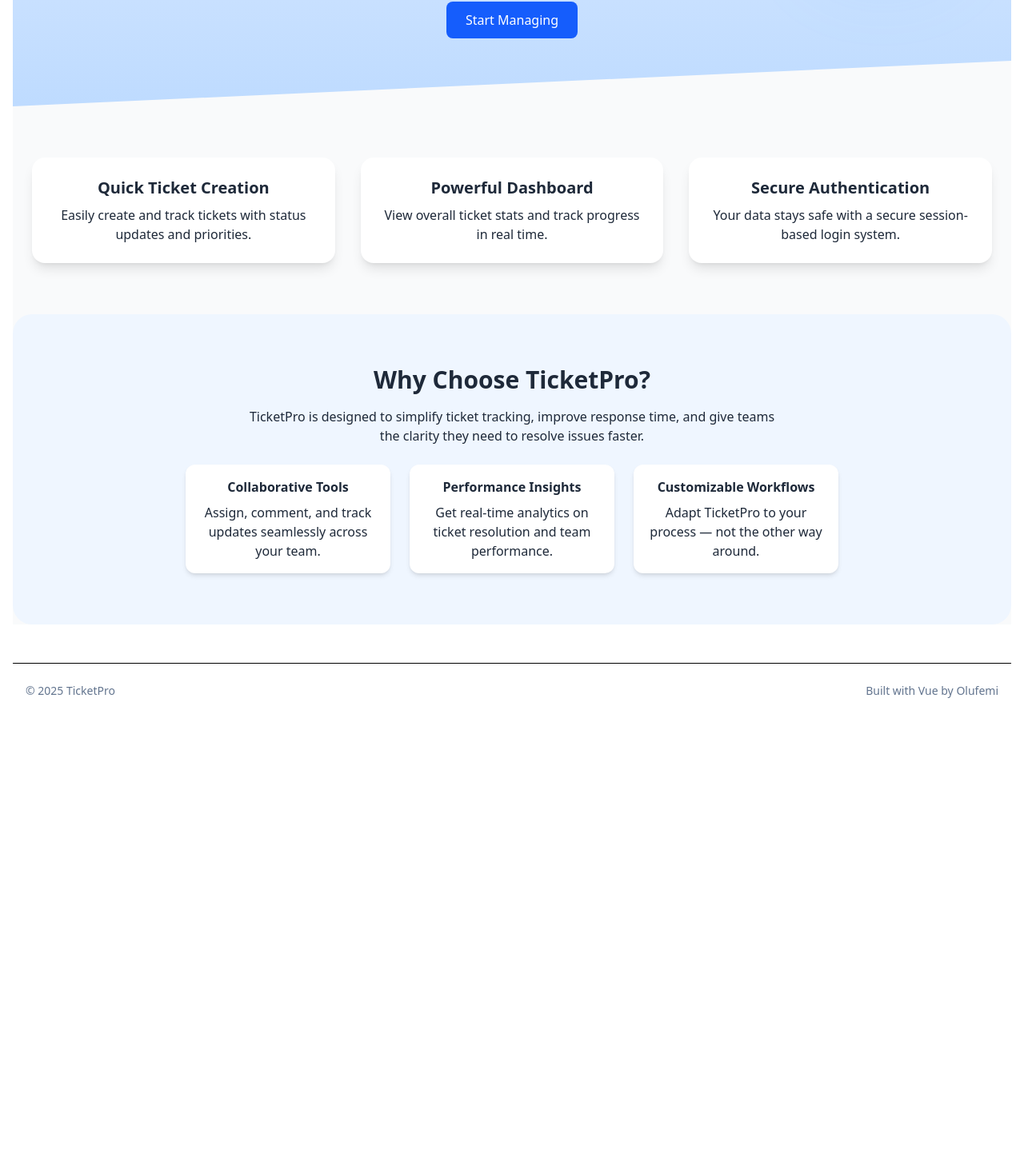
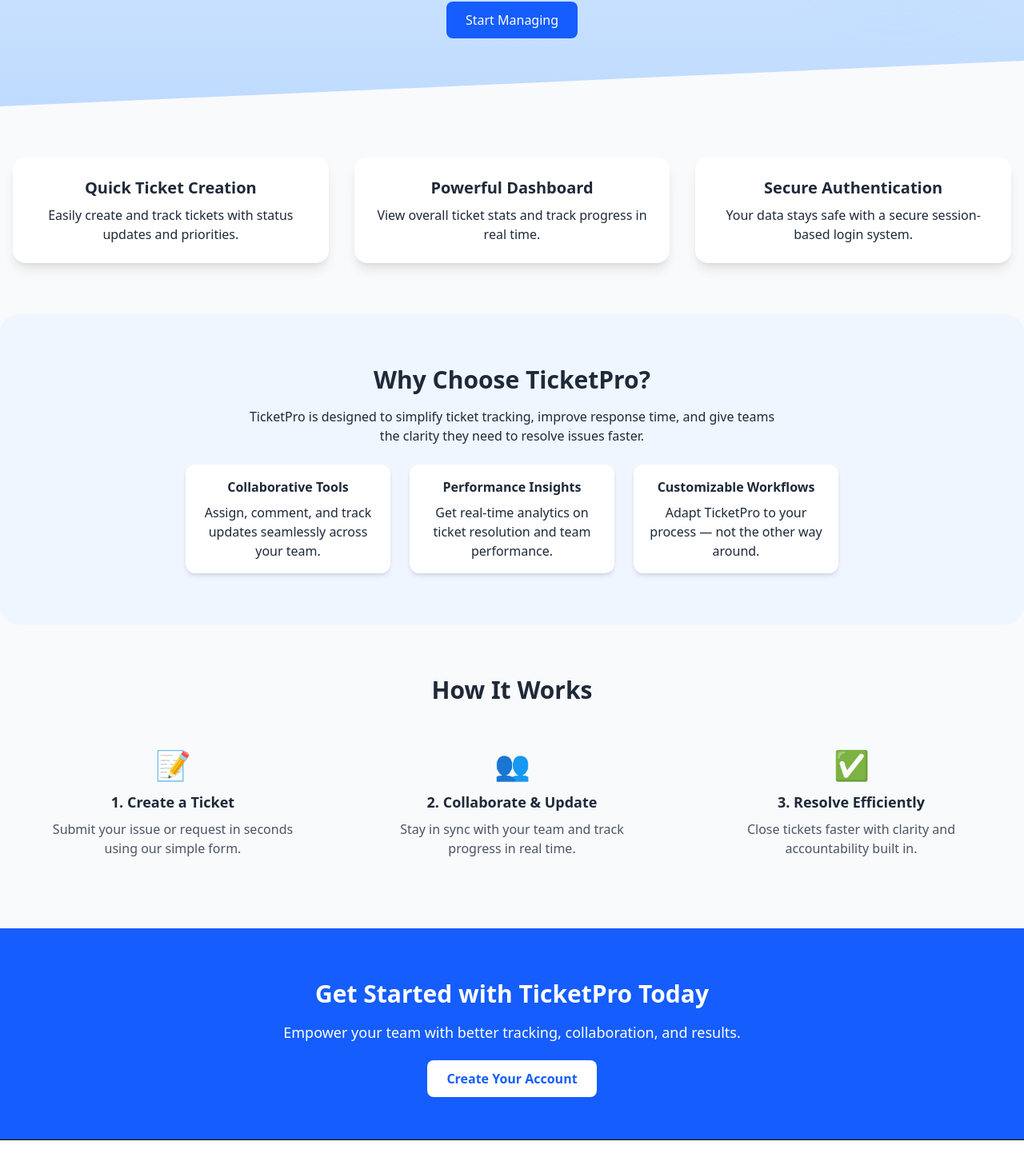
Before and after one commit to theotherfemi/ticketing-app-vue, a Vue app: page / in a window 1280 px wide. Shown: the part 319-1771 px from the top of the page at 80% size. Before the commit the page ends 1217 px from the top, so only its background shows below. Built offline with nearby package versions, Linux system fonts and the light colour scheme; no server answers; sample sign-in values are in the browser's storage.

Commit message:
clean-up on max-width

```diff
--- a/src/App.vue
+++ b/src/App.vue
@@ -16,6 +16,7 @@
 import Footer from './components/Footer.vue'
 </script>
 
+<!--
 <style>
 .app-container {
   max-width: 1440px;
@@ -23,3 +24,4 @@
   padding: 0 1rem;
 }
 </style>
+-->
--- a/src/components/Footer.vue
+++ b/src/components/Footer.vue
@@ -1,5 +1,5 @@
 <template>
-  <footer class="bg-white mt-12 border-t">
+  <footer class="bg-white border-t">
     <div
       class="max-w-[1440px] mx-auto px-4 py-6 text-sm text-slate-500 flex justify-between"
     >
--- a/src/components/Header.vue
+++ b/src/components/Header.vue
@@ -1,6 +1,6 @@
 <template>
   <header class="bg-white shadow-sm sticky top-0 z-50">
-    <div class="w-full mx-auto px-4 py-4 flex items-center justify-between">
+    <div class="max-w-[1440px] w-full mx-auto px-4 py-4 flex items-center justify-between">
       <!-- Logo -->
       <RouterLink to="/" class="text-2xl font-bold text-blue-600">
         TicketPro
--- a/src/pages/Dashboard.vue
+++ b/src/pages/Dashboard.vue
@@ -1,15 +1,9 @@
 <template>
-  <main class="max-w-[1440px] w-full px-6 py-16 mx-auto">
-    <div class="flex justify-between items-center mb-8">
+  <main class="max-w-[1440px] w-full px-4 py-16 mx-auto">
+    <div class="flex justify-between items-center mb-12">
       <h2>
         Welcome Back, {{ session?.user?.email?.split('@')[0] || 'User' }} 👋
       </h2>
-      <button
-        @click="logout"
-        class="bg-red-500 text-white px-4 py-2 rounded-lg hover:bg-red-600 transition"
-      >
-        Logout
-      </button>
     </div>
 
     <p class="text-gray-600 mb-12 text-center">
--- a/src/pages/Landing.vue
+++ b/src/pages/Landing.vue
@@ -2,7 +2,7 @@
   <div class="min-h-screen flex flex-col items-center bg-gray-50 text-gray-800">
     <!-- Hero Section -->
     <section
-      class="relative flex flex-col items-center justify-center text-center px-4 py-24 w-full max-w-[1440px] overflow-hidden"
+      class="relative flex flex-col items-center justify-center text-center px-4 py-24 w-full overflow-hidden"
     >
       <div class="absolute inset-0 bg-gradient-to-b from-blue-100 to-blue-200 clip-wave"></div>
       <div class="relative z-10 max-w-2xl">
@@ -27,7 +27,7 @@
 
     <!-- Features Section -->
     <section
-      class="max-w-[1440px] w-full px-6 py-16 grid md:grid-cols-3 gap-8"
+      class="max-w-[1440px] w-full px-4 py-16 grid md:grid-cols-3 gap-8"
     >
       <div class="bg-white shadow-lg rounded-2xl p-6 text-center">
         <h3 class="text-xl font-semibold mb-2">Quick Ticket Creation</h3>
@@ -45,7 +45,7 @@
 
     <!-- Why Choose Section -->
     <section
-      class="max-w-[1440px] w-full px-6 py-16 bg-blue-50 rounded-3xl text-center"
+      class="w-full py-16 bg-blue-50 rounded-3xl text-center"
     >
       <h3 class="text-3xl font-bold mb-4">Why Choose TicketPro?</h3>
       <p class="max-w-2xl mx-auto mb-6">
@@ -53,7 +53,7 @@
         and give teams the clarity they need to resolve issues faster.
       </p>
 
-      <div class="flex flex-wrap justify-center gap-6">
+      <div class="flex flex-wrap justify-center gap-6 w-full">
         <div class="bg-white shadow-md rounded-xl p-4 w-64">
           <h4 class="font-semibold mb-2">Collaborative Tools</h4>
           <p>Assign, comment, and track updates seamlessly across your team.</p>
@@ -68,6 +68,48 @@
         </div>
       </div>
     </section>
+
+    <!-- 🧭 How It Works Section -->
+    <section class="w-full px-6 py-16 text-center">
+      <h3 class="text-3xl font-bold mb-8">How It Works</h3>
+      <div class="grid sm:grid-cols-3 gap-10 max-w-[1440px] mx-auto w-full w-full">
+        <div class="p-6">
+          <div class="text-blue-600 text-4xl mb-3">📝</div>
+          <h4 class="font-semibold text-lg mb-2">1. Create a Ticket</h4>
+          <p class="text-gray-600">
+            Submit your issue or request in seconds using our simple form.
+          </p>
+        </div>
+        <div class="p-6">
+          <div class="text-blue-600 text-4xl mb-3">👥</div>
+          <h4 class="font-semibold text-lg mb-2">2. Collaborate & Update</h4>
+          <p class="text-gray-600">
+            Stay in sync with your team and track progress in real time.
+          </p>
+        </div>
+        <div class="p-6">
+          <div class="text-blue-600 text-4xl mb-3">✅</div>
+          <h4 class="font-semibold text-lg mb-2">3. Resolve Efficiently</h4>
+          <p class="text-gray-600">
+            Close tickets faster with clarity and accountability built in.
+          </p>
+        </div>
+      </div>
+    </section>
+
+    <!-- 🚀 Final CTA Section -->
+    <section class="w-full bg-blue-600 text-white text-center py-16 px-6">
+      <h3 class="text-3xl font-bold mb-4">Get Started with TicketPro Today</h3>
+      <p class="mb-8 text-lg">
+        Empower your team with better tracking, collaboration, and results.
+      </p>
+      <RouterLink
+        to="/auth/signup"
+        class="bg-white text-blue-600 px-6 py-3 rounded-lg font-semibold hover:bg-gray-100 transition"
+      >
+        Create Your Account
+      </RouterLink>
+    </section>
   </div>
 </template>
 
--- a/src/pages/Tickets.vue
+++ b/src/pages/Tickets.vue
@@ -1,7 +1,6 @@
 <template>
-  <div class="p-6">
-    <div class="flex justify-between items-center mb-6">
-      <h1 class="text-3xl font-bold text-gray-800">Tickets</h1>
+  <div class="max-w-[1440px] w-full px-4 py-16 mx-auto">
+    <div class="flex justify-end items-center mb-6">
       <button
         @click="openCreateModal"
         class="bg-blue-600 text-white px-4 py-2 rounded-lg hover:bg-blue-700 transition"
@@ -21,7 +20,7 @@
       />
     </div>
 
-    <p v-else class="text-gray-500 text-center mt-10">
+    <p v-else class="text-gray-500 text-xl text-center mt-12">
       No tickets yet. Create one to get started!
     </p>
 
@@ -100,3 +99,13 @@
   ticketToDelete.value = null
 }
 </script>
+
+
+
+
+https://www.browserstack.com/test-management/features/test-run-management/what-is-test-plan
+https://www.browserstack.com/guide/non-functional-requirements-examples
+https://rahulshettyacademy.com/blog/index.php/2021/07/07/learn-about-test-cases-in-software-testing/#t-1625679759121
+
+https://www.youtube.com/watch?v=h9r4b6qguyA&t=2532s
+https://www.youtube.com/watch?v=haETnsiNI6Y
```
